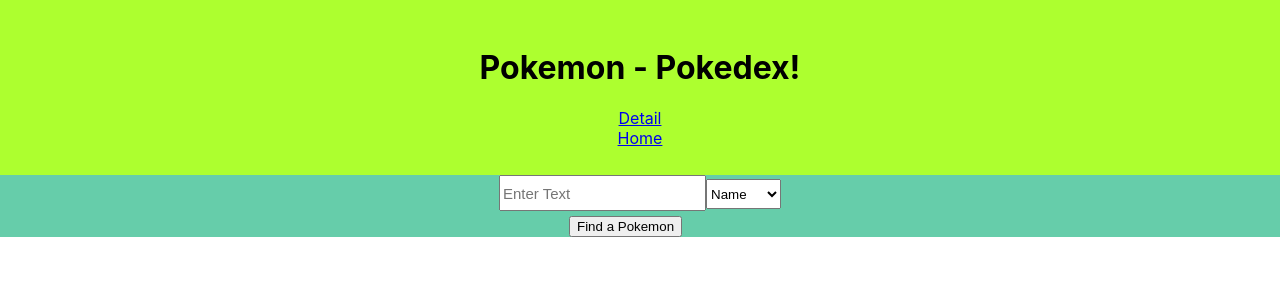
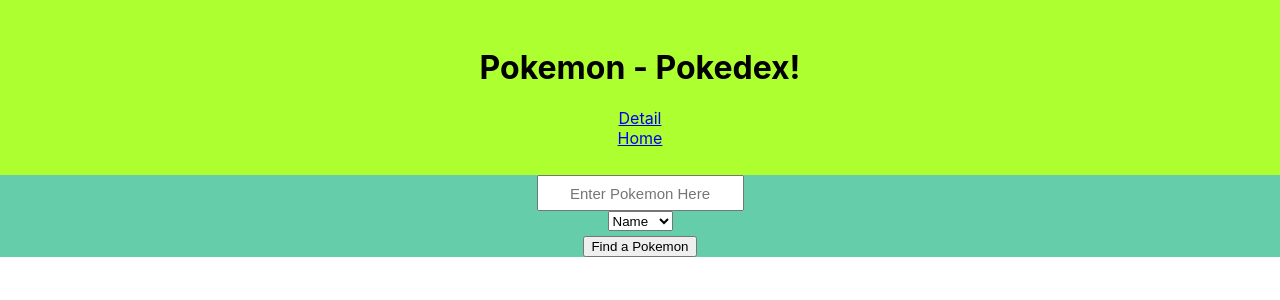
Before and after one commit to Jrperez79/lab03-pokedex, a React (Create React App) app: page / in a window 1280 px wide. Shown: the top 300 px of the page. Built offline with nearby package versions, Linux system fonts and the light colour scheme.

Commit message:
updated more css

```diff
--- a/src/App.css
+++ b/src/App.css
@@ -6,7 +6,7 @@
   height: 100%;
 }
 
-main {
+.search-main {
   width: 100%;
   display: flex;
   flex-direction: column;
@@ -48,6 +48,7 @@
 input {
   height: 30px;
   font-size: 15px;
+  text-align: center;
 }
 
 img {
@@ -62,14 +63,16 @@
   align-items: center;
 }
 
-.poke-list {
+.poke-item {
+  margin: 15px;
+  border: solid 2px #252323ff;
+  background-color: turquoise;
+  border-radius: 20px;
+  padding: 8px;
   display: flex;
-  flex-direction: row;
+  flex-direction: column;
+  justify-content: center;
   align-items: center;
-  justify-content: center;
-  flex-wrap: wrap;
-  width: 300px;
-  list-style: none;
 }
 
 button {
@@ -78,7 +81,6 @@
   justify-content: center;
   align-content: center;
   margin-top: 5px;
-  margin-left: 70px;
 }
 
 .left-header {
@@ -92,10 +94,20 @@
 }
 
 select {
-  width: 75px;
-  height: 30px;
+  width: 65px;
+  height: 20px;
 }
 
 .poke-name {
   text-transform: capitalize;
 }
+/*
+display: flex;
+  flex-direction: column;
+  align-items: center;
+  justify-content: center;
+  align-content: center;
+  width: 300px;
+  list-style: none;
+  background-color: turquoise;
+  */
--- a/src/App.js
+++ b/src/App.js
@@ -7,7 +7,7 @@
 } from 'react-router-dom';
 import SearchPage from './SearchPage/SearchPage.js';
 import DetailPage from './DetailPage/DetailPage.js';
-import styles from './App.css';
+import './App.css';
 
 
 
@@ -15,7 +15,7 @@
   render() {
     return (
       <>
-      <main>
+      <div>
           <Router>
               <header>
                 <h1>Pokemon - Pokedex!</h1>
@@ -39,7 +39,7 @@
                   />
               </Switch>
           </Router>
-      </main>
+      </div>
       </>
     )
   }
--- a/src/DetailPage/DetailPage.js
+++ b/src/DetailPage/DetailPage.js
@@ -18,11 +18,13 @@
         const { pokemon } = this.state;
 
         return (
-            <div>
+            <div className="poke-item">
                 {
                     pokemon
                         ? <div>
-                        <p className="poke-name">{pokemon.pokemon}</p>
+                        <h2 className="poke-name">{pokemon.pokemon}</h2>
+                        <p>Height: {pokemon.height} ft</p>
+                        <p>Weight: {pokemon.weight} lbs</p>
                         <p>Defense: {pokemon.defense}</p>
                         <p>Attack: {pokemon.attack}</p>
                         <img src={pokemon.url_image} alt={pokemon.pokemon} />
--- a/src/SearchPage/SearchPage.js
+++ b/src/SearchPage/SearchPage.js
@@ -26,9 +26,9 @@
         const { pokeState } = this.state;
 
         return (
-            <div>
-                <input placeholder="Enter Text" onChange={(e) => this.setState({ search: e.target.value })} />
-                <select onChange={(e) => { this.setState({ searchBy: e.target.value })}} >
+            <div className="search-main">
+                <input className="input" placeholder="Enter Pokemon Here" onChange={(e) => this.setState({ search: e.target.value })} />
+                <select className="select" onChange={(e) => { this.setState({ searchBy: e.target.value })}} >
                     <option value='pokemon'>Name</option>
                     <option value='type'>Type</option>
                     <option value='attack'>Attack</option>
```
